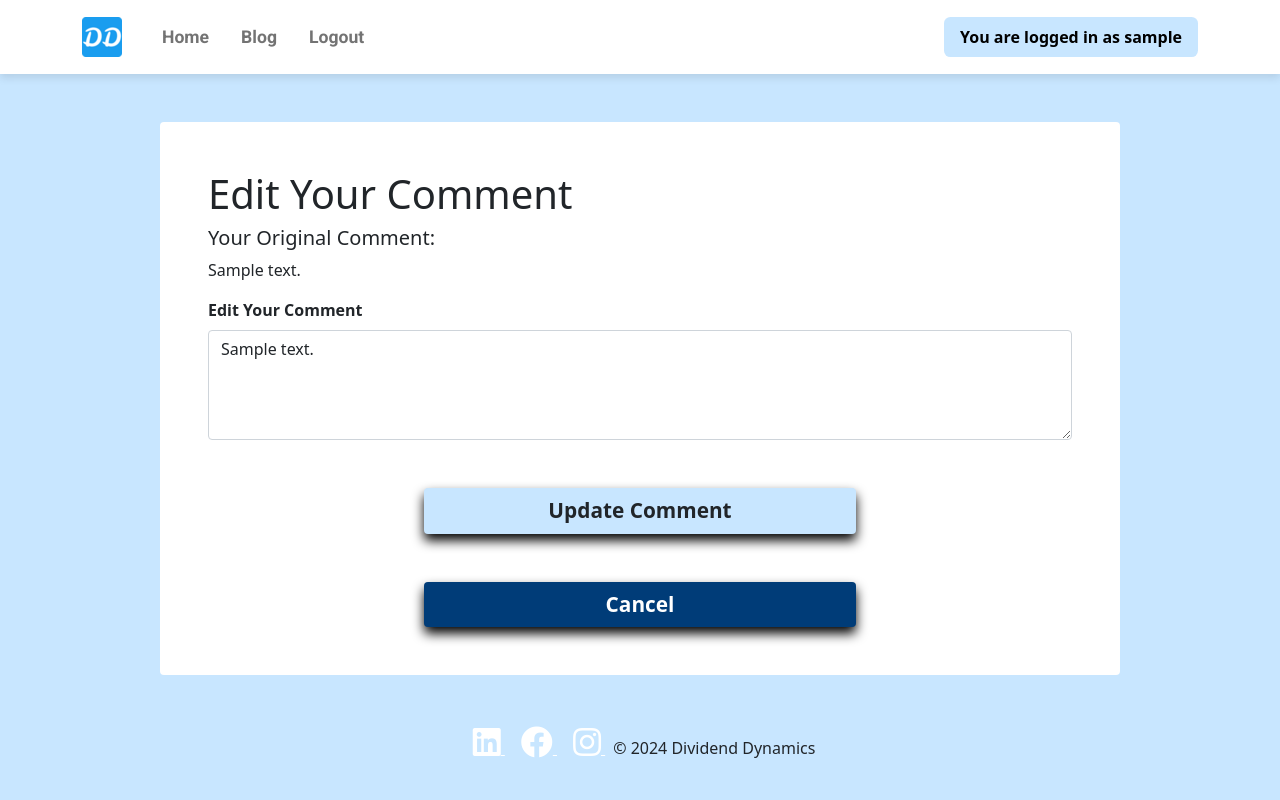
After one commit to Werner-Staeblein/Project-4, a Django app: a page that uses blog/templates/blog/edit_comment.html in a window 1280 px wide. The commit adds this page. Run offline with Django 4.2, Linux system fonts and the light colour scheme; a user stored in the database is signed in; tables that the repository leaves empty hold one stand-in row (values such as "Sample post"); some libraries are stand-ins or nearby versions.

Commit message:
Add edit_comment.html. Style buttons and other elements there. Make single_post.html with better column distribution

```diff
--- /dev/null
+++ b/blog/templates/blog/edit_comment.html
@@ -0,0 +1,32 @@
+{% extends 'base.html' %}
+
+{% load crispy_forms_tags %}
+{% load static %}
+
+{% block title %}
+    Edit Comment - {{ post.headline }}
+{% endblock %}
+
+{% block content %}
+<div class="jumbotron bg-light p-5 rounded w-75 mt-5 mx-auto">
+    <h1>Edit Your Comment</h1>
+
+    <div class="original-comment mb-3">
+        <h5>Your Original Comment:</h5>
+        <p>{{ comment.comment_text }}</p>
+    </div>
+
+    <form method="post">
+        {% csrf_token %}
+
+        <div class="form-group">
+            <label for="comment_text">Edit Your Comment</label>
+            <!-- The textarea first shows the comment that is about to be edited -->
+            <textarea id="comment_text" name="comment_text" class="form-control" rows="4" required>{{ comment.comment_text }}</textarea>
+        </div>
+
+        <button type="submit" class="btn landing-btn mt-5 d-block mx-auto w-50 custom-link">Update Comment</button>
+        <a href="{% url 'blogpost_detail' post.slug %}" class="btn landing-btn-1 mt-5 d-block mx-auto w-50 custom-link">Cancel</a>
+    </form>
+</div>
+{% endblock %}
--- a/blog/views.py
+++ b/blog/views.py
@@ -1,5 +1,5 @@
 from django.core.paginator import Paginator
-from django.shortcuts import render, get_object_or_404
+from django.shortcuts import render, get_object_or_404, redirect
 from .models import DividendPosts, Discussion
 from .forms import CommentForm
 from django.contrib import messages
@@ -90,16 +90,6 @@ def blogpost_detail(request, slug):
         },
     )
 
-
-from django.core.paginator import Paginator
-from django.shortcuts import render, get_object_or_404
-from .models import DividendPosts, Discussion
-from .forms import CommentForm
-from django.contrib import messages
-from django.http import HttpResponseRedirect
-from django.urls import reverse
-
-
 def landing(request):
     return render(request, 'landing.html')  # the view for the landing page
 
@@ -172,16 +162,19 @@ def blogpost_detail(request, slug):
 def comment_edit(request, slug, comment_id):
     """View to allow users to edit their own comments."""
 
-    # Step 1: Fetch the post using the slug
+    # Fetch the post using the slug
     post = get_object_or_404(DividendPosts, slug=slug)
 
-    # Step 2: Fetch the comment using the comment_id
+    # Fetch the comment using the comment_id
     comment = get_object_or_404(Discussion, pk=comment_id, commentator=request.user)
 
     # Ensure the user is the author of the comment
     if comment.commentator != request.user:
         messages.error(request, "You do not have permission to edit this comment.")
         return HttpResponseRedirect(reverse('blogpost_detail', args=[slug]))
+
+    # Pre-fill the form with the existing comment for GET requests
+    comment_form = CommentForm(instance=comment)
 
     if request.method == "POST":
         # Populate the form with the new data and the existing comment instance
@@ -193,11 +186,6 @@ def comment_edit(request, slug, comment_id):
             updated_comment.save()
             messages.success(request, "Comment updated successfully and is awaiting approval.")
             return HttpResponseRedirect(reverse('blogpost_detail', args=[slug]))
-        else:
-            messages.error(request, "Error updating comment. Please correct the issues below.")
-    else:
-        # Pre-fill the form with the existing comment for GET requests
-        comment_form = CommentForm(instance=comment)
 
     return render(request, 'blog/edit_comment.html', {
         'post': post,
--- a/static/css/style.css
+++ b/static/css/style.css
@@ -106,8 +106,21 @@ body {
     box-shadow: 0 0.4rem 0.7rem black;
 }
 
-.landing-btn:hover {
+.landing-btn-1{
+    background-color: var(--headline);
+    font-size: 1.3rem;
+    font-weight: bold;
+    box-shadow: 0 0.4rem 0.7rem black;
+    color: white;
+}
+
+.landing-btn:hover,
+.landing-btn-1:hover {
     box-shadow: 0 0.4rem 0.7rem rgba(0, 0, 0, 0.3);
+}
+
+.landing-btn-1:hover {
+    color: white;
 }
 
 /*---------------------------------------------------------------------------------
```
Also changed, not shown: blog/templates/blog/single_post.html (+22 -18 lines), static/js/comments.js (deleted), static/js/user_comments.js (added).
